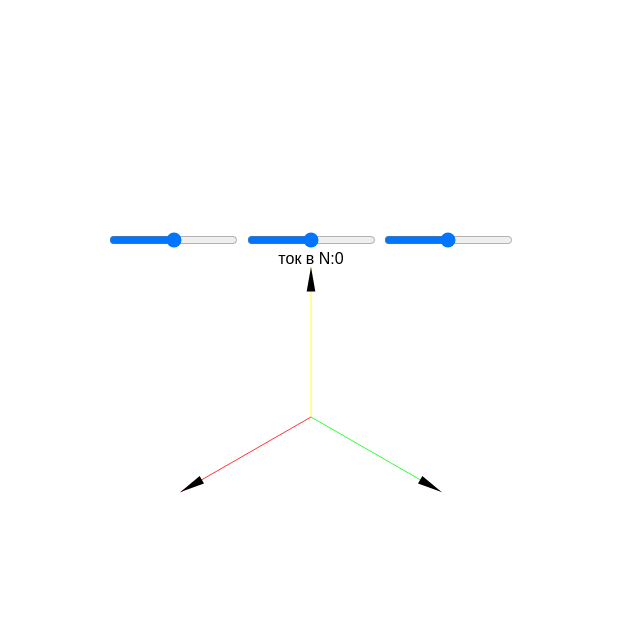
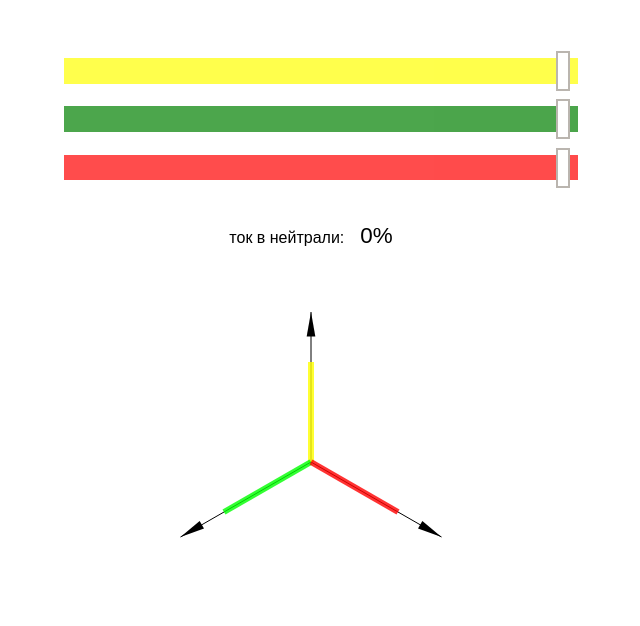
Before and after one commit to Alexei-T1/current-neutral, a plain HTML site: page index.html in a window 1280 px wide. Shown: the whole page, without its empty margins (329-969 px from the left). Drawn offline with Linux system fonts and the light colour scheme.

Commit message:
add: animation vector  current

```diff
--- a/index.html
+++ b/index.html
@@ -12,16 +12,16 @@
   <main class="main wrapper">
     <section class="options">
         <p class="sliders">
+          <input type="range" name="phase_B" id="yellow" class="option">
           <input type="range" name="phase_A" id="green" class="option">
-          <input type="range" name="phase_B" id="yellow" class="option">
           <input type="range" name="phase_C" id="red" class="option">
       </p>
       <p class="wrapper_neutral">
-        <span class="neutral_name">ток в N:</span><span class="neutral_current">0</span>
+        <span class="neutral_name">ток в нейтрали:</span><span class="neutral_current">0%</span>
       </p>
     </section>
     <section class="diagramm">
-      <canvas class="field">sdfsf</canvas>
+      <canvas class="field"></canvas>
     </section>
   </main>
 <script src="index.js" type="module"></script>
--- a/index.js
+++ b/index.js
@@ -1,13 +1,66 @@
-import { VectorCurrent } from "./script/VectorCurrent.js";
+import { VectorAxe } from "./script/VectorAxe.js";
+
+function calcDiagramm (canvas, startPoint, { len90, len210, len330 }) {
+  [canvas.width, canvas.height ] =  [ startPoint.x * 2, startPoint.y * 2 ] ;
+
+  const field = canvas.getContext('2d');
+
+  const axeOptions = { len : 150, angle: 90, startPoint: startPoint};
+  const currentOptions = { len : 100, angle: 90, startPoint: startPoint}
+
+  function createAxe ( { len, angle, startPoint } ) {
+    const axe90 = new VectorAxe (len, angle, startPoint).draw(field);
+    const axe210 = new VectorAxe (len, angle + 120, startPoint).draw(field);
+    const axe330 = new VectorAxe (len, angle + 240, startPoint).draw(field);
+  }
+
+
+
+  function creatCurrent ( { len, angle, startPoint } ) {
+    const cur90 = new VectorAxe (len, angle, startPoint).draw(field, false);
+    const cur210 = new VectorAxe (len, angle + 120, startPoint).draw(field, false);
+    const cur330 = new VectorAxe (len, angle + 240, startPoint).draw(field, false);
+  }
+  createAxe(axeOptions);
+
+  const cur90 = new VectorAxe (len90, currentOptions.angle, currentOptions.startPoint,
+    'rgba(255, 255, 000, 0.8)', 6).draw(field, false);
+  const cur210 = new VectorAxe (len210, currentOptions.angle + 120, currentOptions.startPoint,
+    'rgba(000, 255, 000, 0.8)', 6).draw(field, false);
+  const cur330 = new VectorAxe (len330, currentOptions.angle + 240, currentOptions.startPoint,
+      'rgba(255, 000, 000, 0.8)', 6).draw(field, false);
+
+}
 
 const startPoint = {x: 150, y: 150};
+const valueStart = 100;
+const valueCur = { len90: 100, len210: 100, len330: 100 }
+const canvas = document.querySelector('.field');
 
-const canvas = document.querySelector('.field');
-[canvas.width, canvas.height ] =  [ startPoint.x * 2, startPoint.y * 2 ] ;
+calcDiagramm(canvas, startPoint, valueCur) ;
 
-const field = canvas.getContext('2d');
+const sliders = Array.from(document.querySelectorAll('.option'));
 
+sliders.forEach( (i) => {
+  i.min = '0';
+  i.max = '100';
+  i.value = valueStart;
+  i.addEventListener('input', (ev) => {
+    if(ev.target.value || ev.target.value === 0) {
 
-const v1 = new VectorCurrent (150, 90, startPoint, 'rgba(255, 255, 000, 0.8)').draw(field);
-const v3 = new VectorCurrent (150, 210, startPoint, 'rgba(255, 000, 000, 0.8)').draw(field);
-const v2 = new VectorCurrent (150, 330, startPoint, 'rgba(000, 255, 000, 0.8)').draw(field);
+      switch (ev.target.id) {
+        case 'yellow':
+          valueCur.len90 = ev.target.value;
+          break;
+        case 'green':
+           valueCur.len210 = ev.target.value;
+           break;
+        case 'red':
+          valueCur.len330 = ev.target.value;
+          break;
+      }
+
+      calcDiagramm(canvas, startPoint, valueCur);
+    }
+  });
+});
--- a/script/VectorCurrent.js
+++ b/script/VectorAxe.js
@@ -1,13 +1,13 @@
 import { Vector } from "./Vector.js";
 
-class VectorCurrent extends Vector {
+class VectorAxe extends Vector {
   constructor(len, angle, startPoint, lineColor, lineWidth = 1) {
     super(len, angle, startPoint, lineColor, lineWidth);
   }
 
-  draw(field) {
+  draw(field, arrow = true) {
     super.draw(field);
-    this.drawArray(field);
+    if(arrow) { this.drawArray(field) }
   }
 
   drawArray(field, color = 'black') {
@@ -37,4 +37,4 @@ class VectorCurrent extends Vector {
 
 }
 
-export { VectorCurrent }
+export { VectorAxe }
--- a/style.css
+++ b/style.css
@@ -1,4 +1,5 @@
 html {
+  font-size: 16px;
   height: 100%;
 }
 
@@ -9,7 +10,7 @@ body, .wrapper {
 .main {
   display: flex;
   align-items: center;
-  justify-content: center;
+  justify-content: start;
 
   flex-direction: column;
 }
@@ -17,7 +18,67 @@ body, .wrapper {
 .wrapper_neutral {
  text-align: center;
 }
+.neutral_name {
+  margin-right: 1rem;
+}
+.neutral_current {
+  font-size: 1.4rem;
+}
 
-.neutral {
 
+.options {
+  margin: 3rem 1rem
 }
+.sliders, .wrapper_neutral  {
+  padding: 0.5rem;
+}
+
+.sliders {
+  margin-bottom: 0.5rem;
+}
+.sliders input  {
+  margin-right: 1rem;
+  margin-bottom: 1.3rem;
+}
+.option {
+  padding: 0.5rem;
+
+  -webkit-appearance: none;
+  appearance: none;
+  width: 100%;
+  height: 0.6rem;
+  opacity: 0.7;
+  -webkit-transition: .2s;
+  transition: opacity .2s;
+}
+.option::-webkit-slider-thumb {
+  -webkit-appearance: none;
+  appearance: none;
+  border: 2px solid;
+  width: 0.9rem;
+  height: 2.5rem;
+  cursor: pointer;
+
+  background-color: white;
+}
+
+.option::-moz-range-thumb {
+  width: 25px;
+  height: 25px;
+  border: 1px solid;
+  cursor: pointer;
+}
+
+#yellow {
+  background-color: yellow;
+}
+#green {
+  background-color: green;
+}
+#red {
+  background-color: red;
+}
+
+.diagramm {
+  padding: 0.5rem;
+}
```
